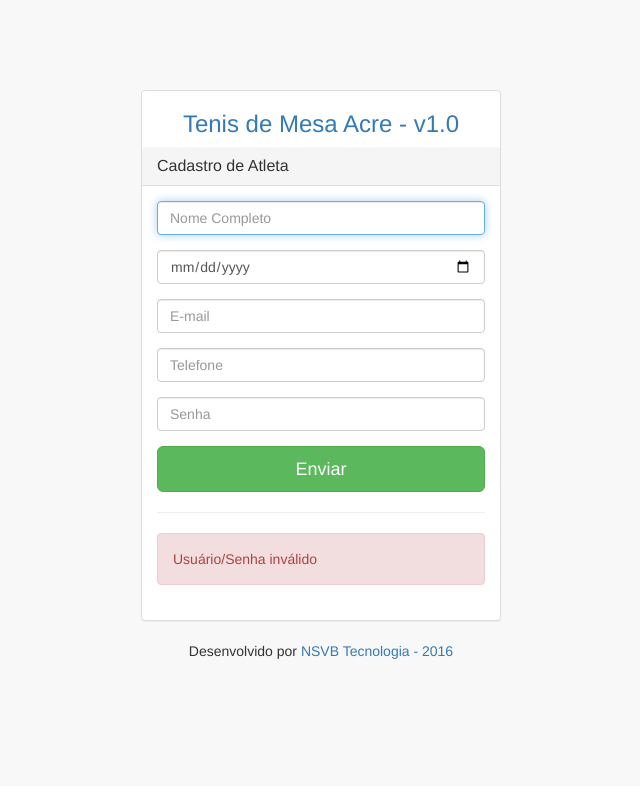
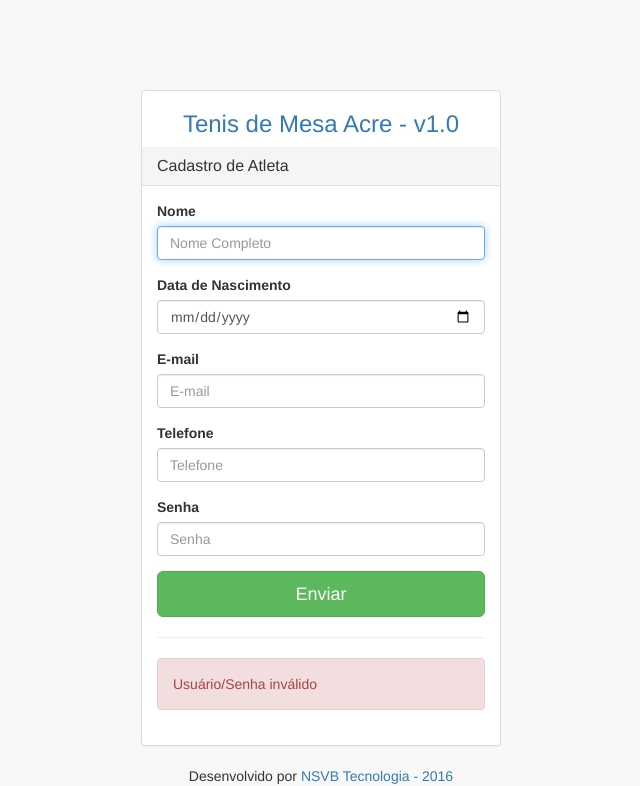
Before and after one commit to neyvo/Tmac, a PHP site: page /pages/cadastro.php?erro=1 in a window 1280 px wide. Shown: the top 786 px of the page, without its empty margins (319-959 px from the left). Run offline with PHP 8.4, Linux system fonts and the light colour scheme; some libraries are stand-ins or nearby versions.

Commit message:
Incluido label no cadastro de atleta do login

```diff
--- a/tm/pages/cadastro.php
+++ b/tm/pages/cadastro.php
@@ -64,18 +64,23 @@
                         <form role="form" action="../controller/processaCadastro.php" method="post">
                             <fieldset>
                                 <div class="form-group">
+                                    <label>Nome</label>
                                     <input class="form-control" placeholder="Nome Completo" name="p[nome]" type="text" autofocus required>
                                 </div>
                                 <div class="form-group">
+                                    <label>Data de Nascimento</label>
                                     <input class="form-control" placeholder="Data de Nascimento" name="p[data_nascimento]" type="date" autofocus required>
                                 </div>
                                 <div class="form-group">
+                                    <label>E-mail</label>
                                     <input class="form-control" placeholder="E-mail" name="p[email]" type="email" required>
                                 </div>
                                 <div class="form-group">
+                                    <label>Telefone</label>
                                     <input class="form-control" placeholder="Telefone" name="p[telefone]" type="text" required>
                                 </div>
                                 <div class="form-group">
+                                    <label>Senha</label>
                                     <input class="form-control" placeholder="Senha" name="p[senha]" type="password" value="" required >
                                 </div>
 
```
